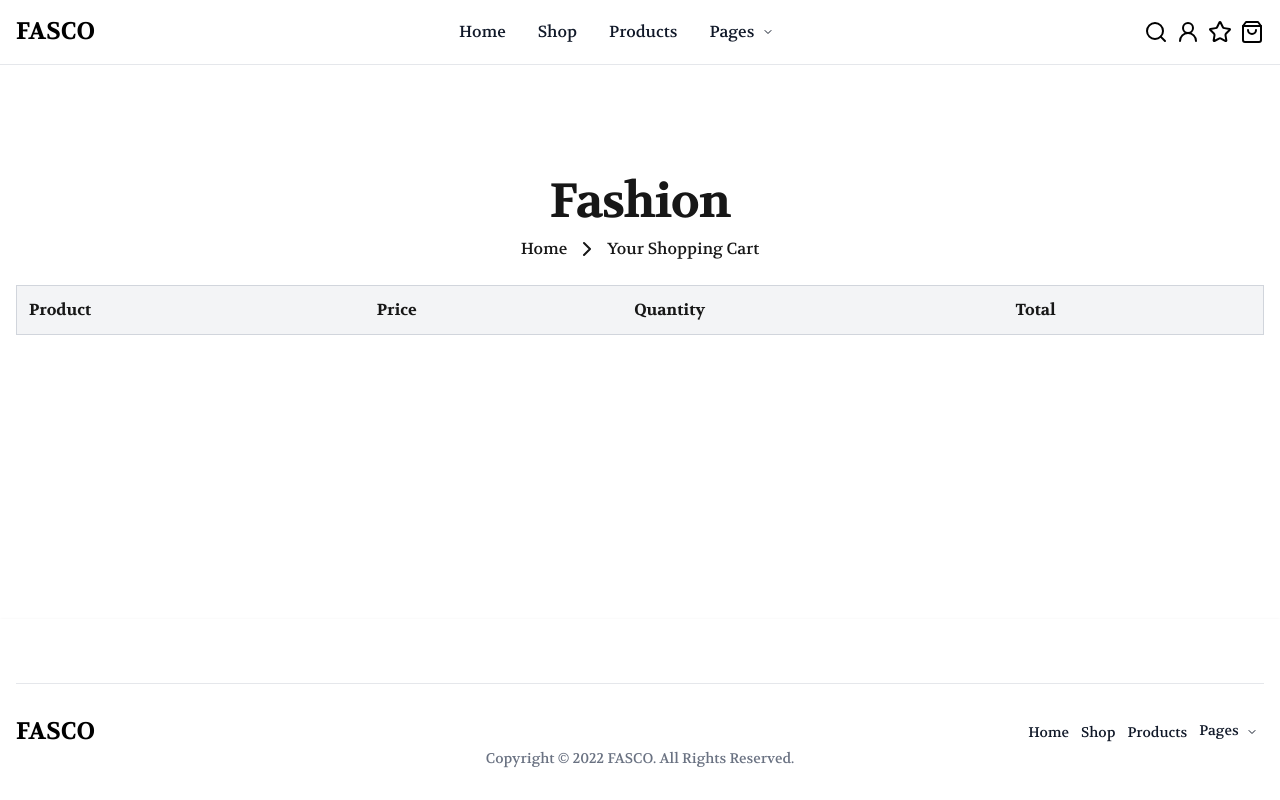
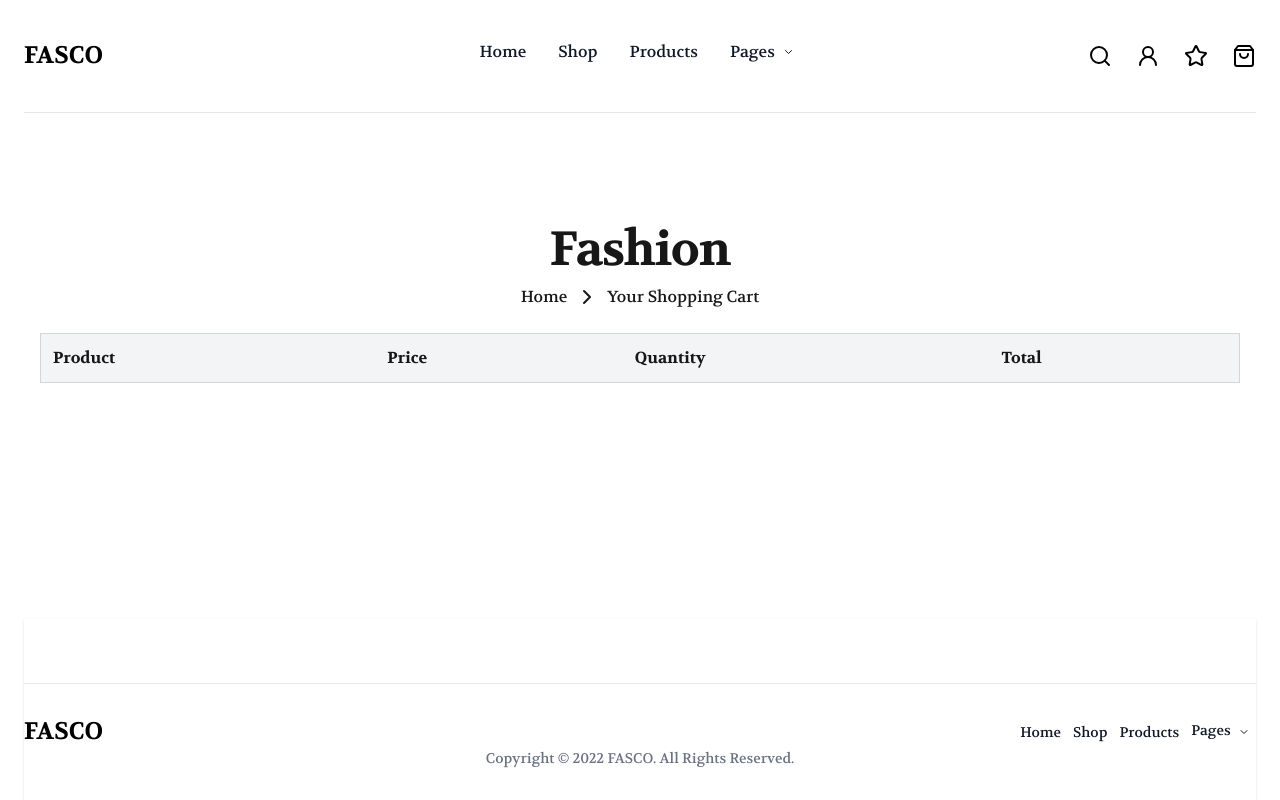
Before and after one commit to Mohamed-Aymn/Mohamed_Aymn-Next_JS_test, a Next.js app: page /cart in a window 1280 px wide. Built offline with nearby package versions, Linux system fonts and the light colour scheme.

Commit message:
feat: layout styles

```diff
--- a/src/app/layout.tsx
+++ b/src/app/layout.tsx
@@ -27,14 +27,11 @@ export default function RootLayout({
 }>) {
   return (
 <html lang="en" className="">
-      <body
-        className={`${geistSans.variable} ${geistMono.variable} antialiased`}
-      >
-        <div className="flex flex-col min-h-screen">
+  <body className={`${geistSans.variable} ${geistMono.variable} antialiased`}>
+    <div className="flex flex-col min-h-screen max-w-screen-xl mx-auto px-6">
       <Nav />
       <main className="flex-grow">
         <Providers>{children}</Providers>
-            {/* {children} */}
       </main>
       <Footer />
     </div>
--- a/src/app/products/[id]/page.tsx
+++ b/src/app/products/[id]/page.tsx
@@ -8,6 +8,10 @@ type Product = {
     image: string
     price: number
     description: string
+    rating: {
+        rate: number,
+        count: number
+    }
 }
 
 interface ProductPageProps {
@@ -15,6 +19,29 @@ interface ProductPageProps {
 }
 
 const ProductPage: React.FC<ProductPageProps> = ({ product }) => {
+    const { rate, count } = product.rating;
+
+    // Helper function to render stars based on the rating
+    const renderStars = (rating: number) => {
+        const totalStars = 5;
+        const filledStars = Math.round(rating); // Round the rating to the nearest integer
+        const emptyStars = totalStars - filledStars;
+
+        return (
+            <div className="flex items-center">
+                {/* Render filled stars */}
+                {Array.from({ length: filledStars }).map((_, index) => (
+                    <span key={`filled-${index}`} className="text-yellow-500">★</span>
+                ))}
+                {/* Render empty stars */}
+                {Array.from({ length: emptyStars }).map((_, index) => (
+                    <span key={`empty-${index}`} className="text-gray-300">★</span>
+                ))}
+                {rate}
+            </div>
+        )
+    }
+
     return (
         <div className="p-8">
             <h1 className="text-2xl font-bold mb-4">{product.title}</h1>
@@ -25,6 +52,13 @@ const ProductPage: React.FC<ProductPageProps> = ({ product }) => {
             />
             <p className="mb-4">{product.description}</p>
             <p className="text-blue-600 font-bold">${product.price}</p>
+
+            {/* Display rating stars and count */}
+            <div className="mt-2">
+                {renderStars(rate)}
+                <span className="ml-2 text-sm text-gray-500">({count} reviews)</span>
+            </div>
+
             <AddToCartButton productId={product.id} />
         </div>
     )
--- a/src/components/Footer.tsx
+++ b/src/components/Footer.tsx
@@ -4,7 +4,7 @@ import { ChevronDown } from "lucide-react"
 function Footer() {
     return (
         <footer className="bg-white shadow-sm ">
-            <div className="w-full max-w-screen-xl mx-auto p-4 md:py-8">
+            <div className="w-full max-w-screen-xl mx-auto py-4 md:py-8">
                 <hr className="my-6 border-gray-200 sm:mx-auto lg:my-8" />
                 <div className="sm:flex sm:items-center sm:justify-between">
                     <a href="#" className="flex items-center mb-4 sm:mb-0 space-x-3 rtl:space-x-reverse">
--- a/src/components/Nav.tsx
+++ b/src/components/Nav.tsx
@@ -8,18 +8,18 @@ function Nav() {
   const {products} = useCartStore()
   return (
     <nav className="bg-white w-full z-20 start-0 border-b border-gray-200 mb-24">
-      <div className="max-w-screen-xl flex flex-wrap items-center justify-between mx-auto p-4">
+      <div className="max-w-screen-xl flex flex-wrap items-center justify-between mx-auto py-10">
         <a href="https://flowbite.com/" className="flex items-center space-x-3 rtl:space-x-reverse">
           <span className="text-black self-center text-2xl font-semibold whitespace-nowrap ">FASCO</span>
         </a>
         <div className="flex md:order-2 space-x-3 md:space-x-0 rtl:space-x-reverse">
-          <div className="flex gap-2 text-black">
+          <div className="hidden md:flex gap-6 text-black">
             <Search />
             <UserRound />
             <Star />
-            <div>
+            <div className="relative">
               <ShoppingBag />
-              {products.length > 0 && <span className="absolute top-2 right-1 rounded-full bg-red-600 w-6 h-6 flex items-center justify-center text-white text-xs">{products.length}</span>}
+              {products.length > 0 && <span className="absolute top-[-1em] right-[-1em] rounded-full bg-red-600 w-6 h-6 flex items-center justify-center text-white text-xs">{products.length}</span>}
             </div>
           </div>
 
@@ -31,7 +31,7 @@ function Nav() {
             </svg>
           </button>
         </div>
-        <div className="items-center justify-between hidden w-full md:flex md:w-auto md:order-1" id="navbar-sticky">
+        <div className="absolute top-0 left-1/2 -translate-x-1/2 py-10 items-center justify-between hidden w-full md:flex md:w-auto md:order-1" id="navbar-sticky">
           <ul className="flex flex-col p-4 md:p-0 mt-4 font-medium border border-gray-100 rounded-lg bg-gray-50 md:space-x-8 rtl:space-x-reverse md:flex-row md:mt-0 md:border-0 md:bg-white">
             {routes.map((route) => (
               <li key={route.name}>
--- a/src/components/ProductsGrid.tsx
+++ b/src/components/ProductsGrid.tsx
@@ -30,7 +30,7 @@ export default function ProductsGrid({ initialProducts }: { initialProducts: Pro
     const pageNumbers = Array.from({ length: totalPages }, (_, i) => i + 1)
 
     return (
-        <div className="p-8">
+        <div className="py-8">
             <h1 className="text-2xl font-bold mb-6">Products</h1>
             <div className="grid grid-cols-1 sm:grid-cols-2 md:grid-cols-3 lg:grid-cols-4 gap-6">
                 {paginatedData.map((product) => (
```
Lines whose indentation alone changed are shown as unchanged.
